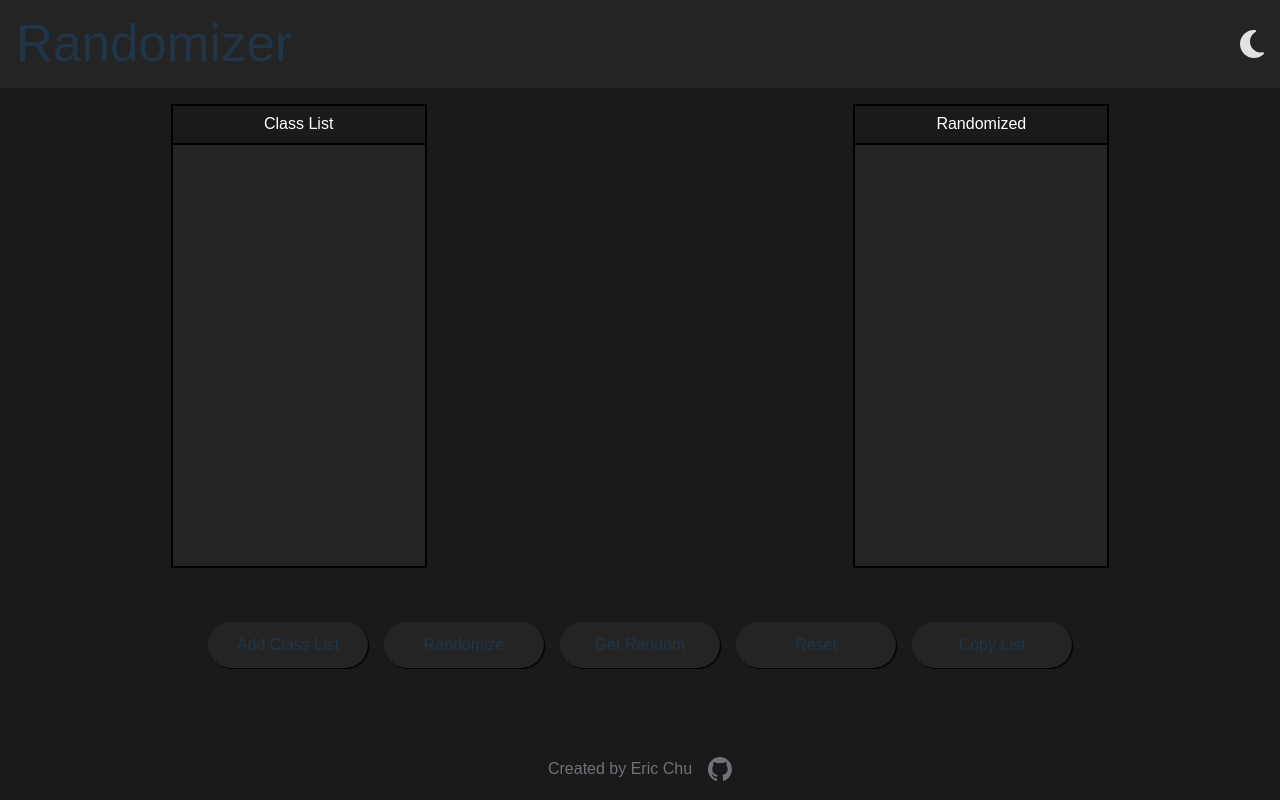
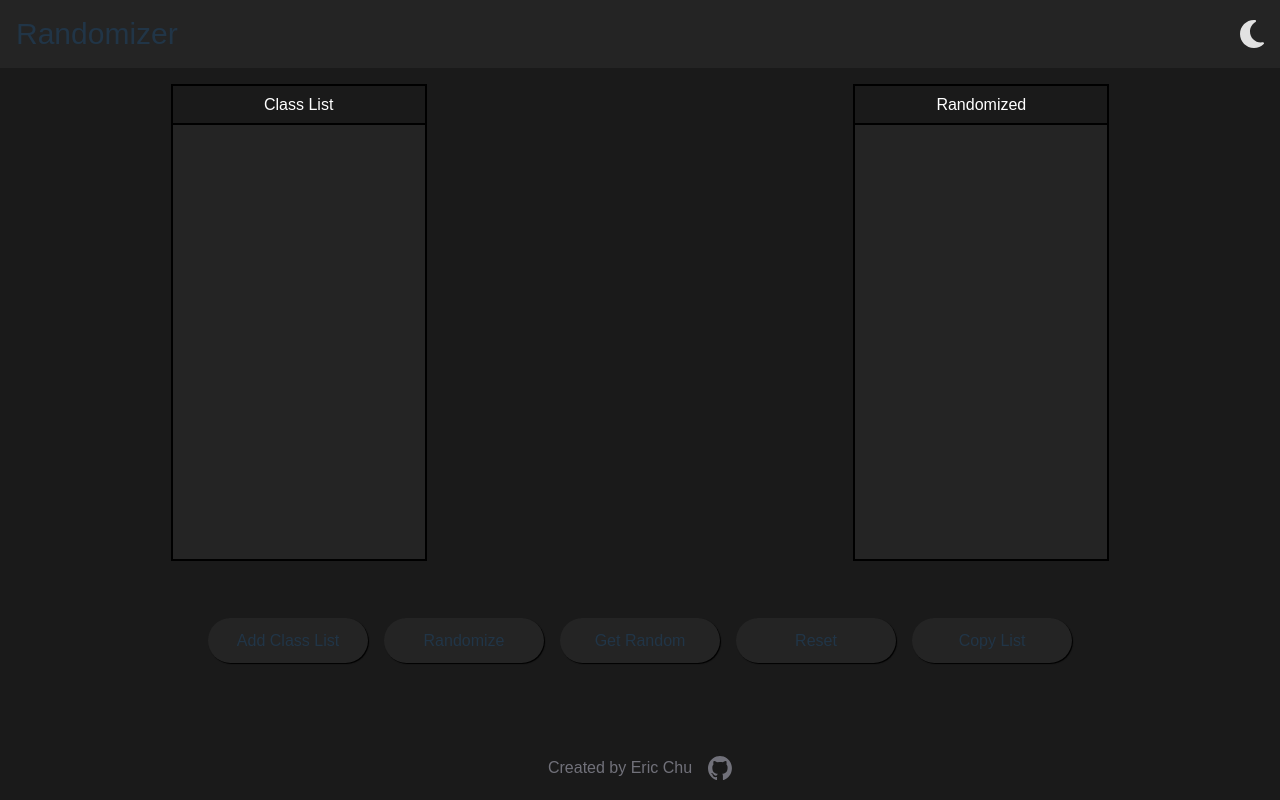
Before and after one commit to eric-k-chu/Randomizer, a React (Vite) app in the folder my-app/: page / in a window 1280 px wide. Built offline with nearby package versions, Linux system fonts and the light colour scheme; a web font is replaced by a local one.

Commit message:
Fixed application name size

```diff
--- a/my-app/index.html
+++ b/my-app/index.html
@@ -2,7 +2,7 @@
 <html lang="en">
   <head>
     <meta charset="UTF-8" />
-    <link rel="icon" type="image/svg+xml" href="/vite.svg" />
+    <link rel="icon" type="image/svg+xml" href="./src/assets/circle-question-regular.svg" />
     <meta name="viewport" content="width=device-width, initial-scale=1.0" />
     <title>Randomizer</title>
   </head>
--- a/my-app/src/Layout/NavBar.tsx
+++ b/my-app/src/Layout/NavBar.tsx
@@ -4,9 +4,9 @@ import sunIcon from '../assets/sun-solid.svg';
 function NavBar({ isDarkMode, setDarkMode }: { isDarkMode: boolean, setDarkMode: Function }) {
   return (
     <div className='bg-dark-gray-1 basis-1/12 w-full'>
-      <div className='container mx-auto p-4'>
-        <div className='flex justify-between items-center'>
-          <h1 className='basis-1/2'>Randomizer</h1>
+      <div className='container mx-auto p-4 h-full'>
+        <div className='flex justify-between items-center h-full'>
+          <h2 className='basis-1/2 text-3xl'>Randomizer</h2>
           <img
             src={isDarkMode ? moonIcon : sunIcon}
             onClick={() => setDarkMode((bool: boolean) => !bool)}
```
Also changed, not shown: my-app/src/assets/circle-question-regular.svg.
